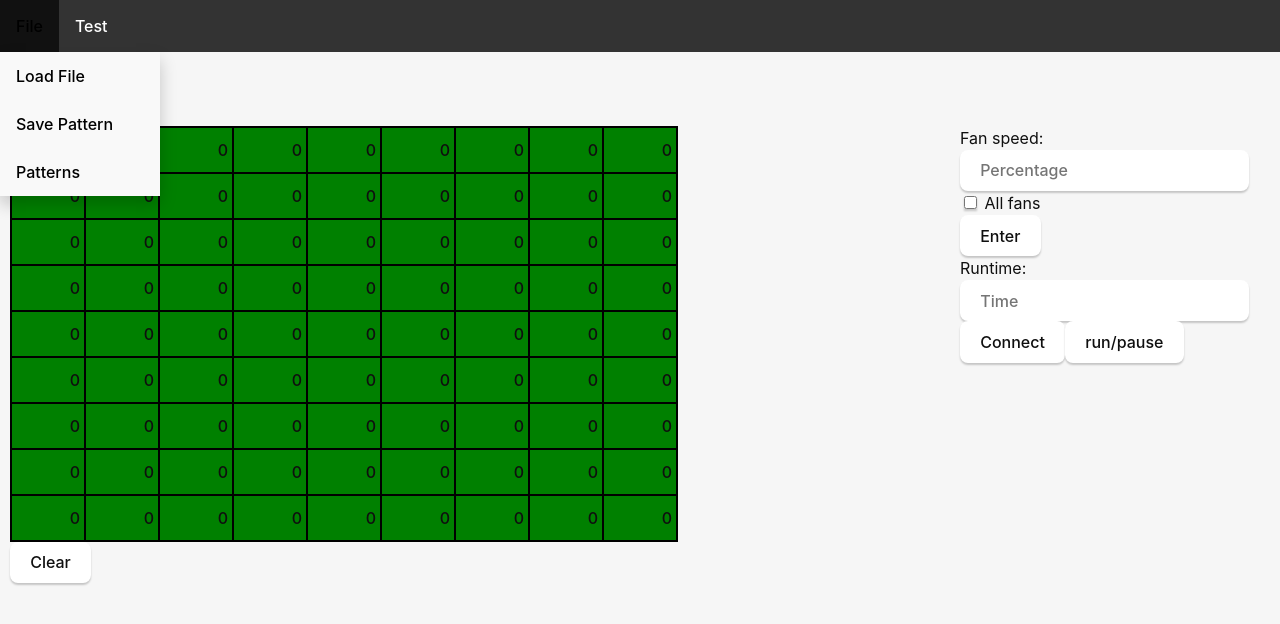
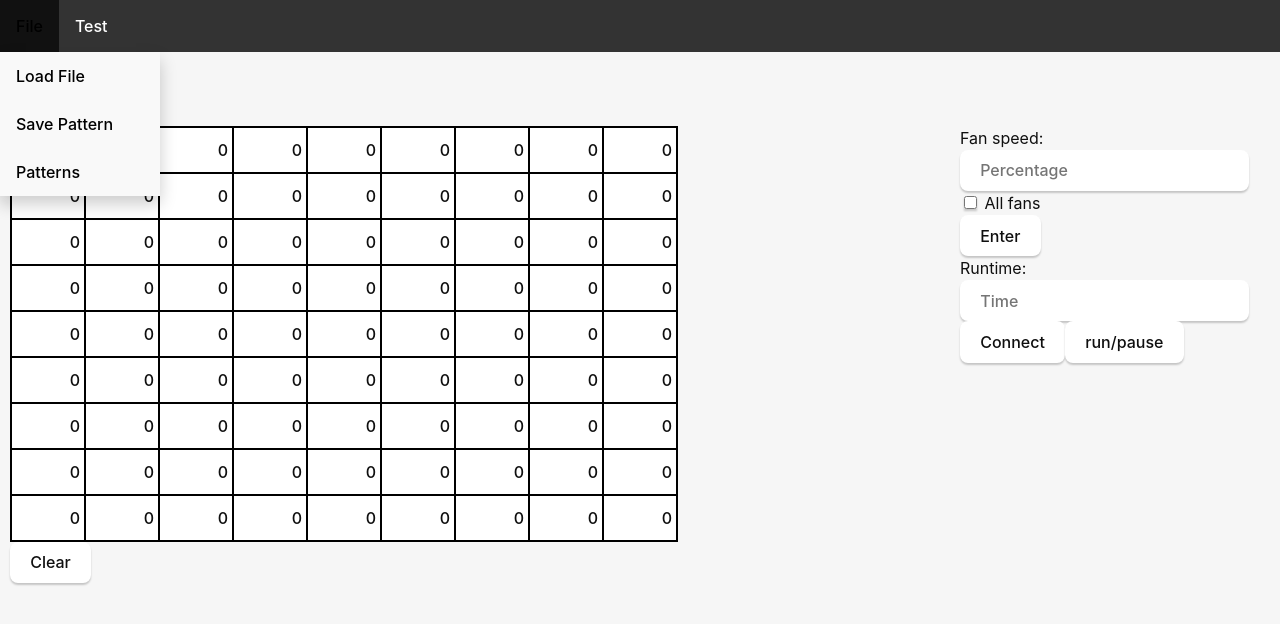
Before and after one commit to samp42/fan-controller, a Vue app: page / in a window 1280 px wide. Shown: the top 624 px of the page. Built offline with nearby package versions, Linux system fonts and the light colour scheme.

Commit message:
changes in color ranges

```diff
--- a/src/components/Table.vue
+++ b/src/components/Table.vue
@@ -41,11 +41,14 @@ export default {
 
 			const value = gridValue as number;
 
-			if(value < 25) {
+			if(value <= 0 || value>100) {
+				return 'white';
+			} else if(value > 0 && value <= 25) {
 				return 'green';
-			} else if(value < 50) {
+			} else if(value > 25 && value <= 50) {
 				return 'yellow';
-			} else if(value < 75) {
+			}
+			else if(value > 50 && value <= 75) {
 				return 'orange';
 			}
 
@@ -102,4 +105,8 @@ td {
 .red {
 	background-color: red;
 }
+.white {
+	background-color: white;
+}
+
 </style>
```
